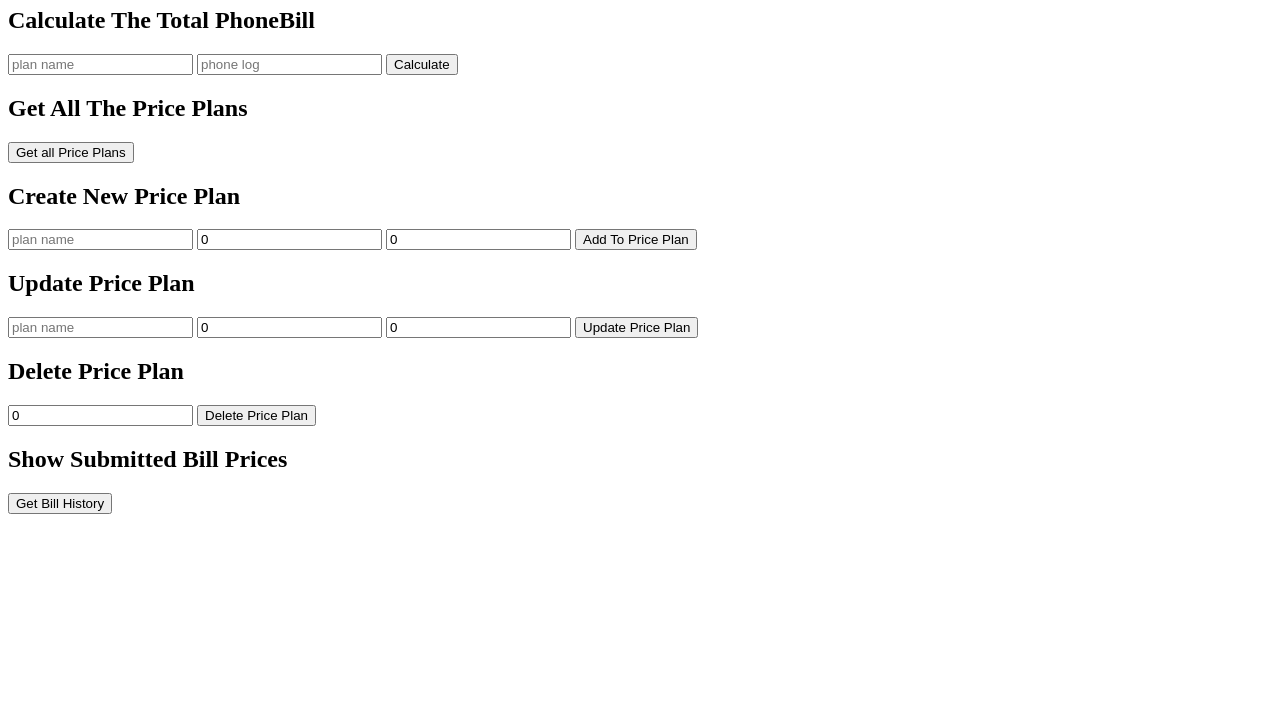
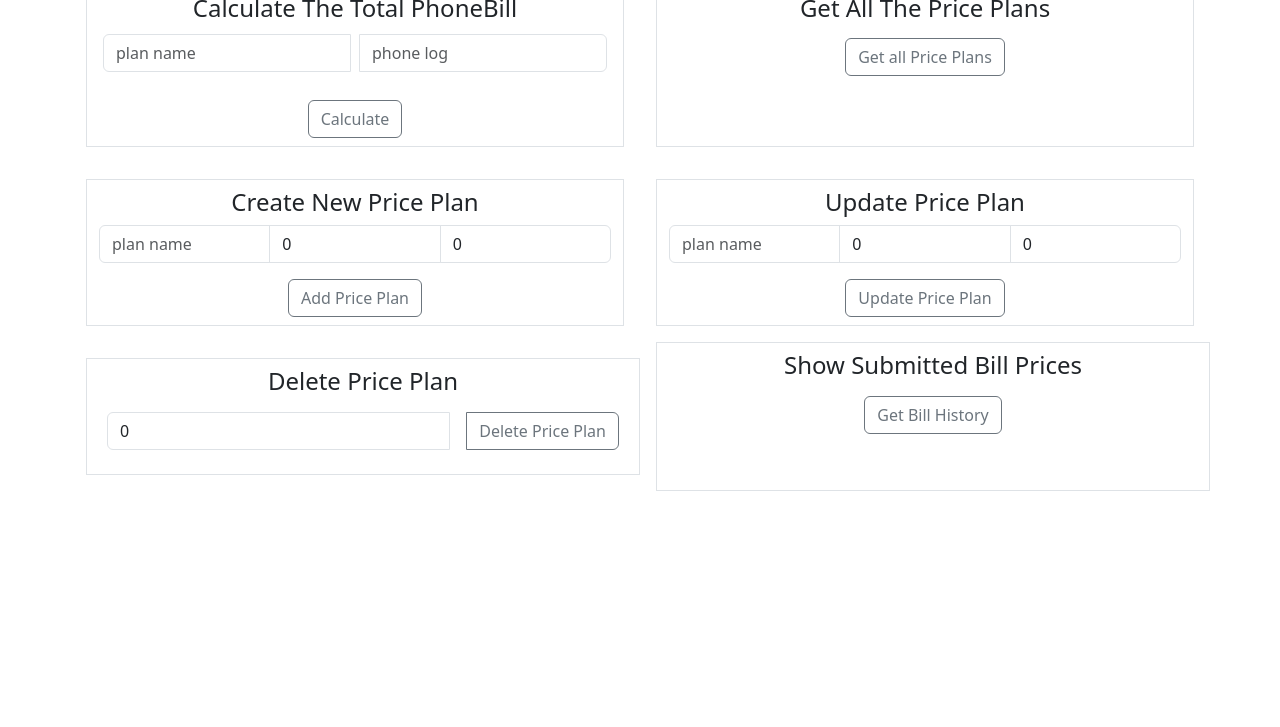
Before and after one commit to AmoMonnanyana/price-plan-sql, a website: page public/index.html in a window 1280 px wide. Shown: the part 73-800 px from the top of the page. Drawn offline with nearby package versions, Linux system fonts and the light colour scheme.

Commit message:
styles in progress

```diff
--- a/public/index.html
+++ b/public/index.html
@@ -5,27 +5,38 @@
     <meta name="viewport" content="width=device-width, initial-scale=1.0">
     <script src="//unpkg.com/alpinejs" defer></script>
     <script src="https://cdnjs.cloudflare.com/ajax/libs/axios/1.4.0/axios.min.js" integrity="sha512-uMtXmF28A2Ab/JJO2t/vYhlaa/3ahUOgj1Zf27M5rOo8/+fcTUVH0/E0ll68njmjrLqOBjXM3V9NiPFL5ywWPQ==" crossorigin="anonymous" referrerpolicy="no-referrer"></script>
+    <link href="https://cdn.jsdelivr.net/npm/bootstrap@5.3.1/dist/css/bootstrap.min.css" rel="stylesheet" integrity="sha384-4bw+/aepP/YC94hEpVNVgiZdgIC5+VKNBQNGCHeKRQN+PtmoHDEXuppvnDJzQIu9" crossorigin="anonymous">
+    <script src="https://cdn.jsdelivr.net/npm/@popperjs/core@2.11.8/dist/umd/popper.min.js" integrity="sha384-I7E8VVD/ismYTF4hNIPjVp/Zjvgyol6VFvRkX/vR+Vc4jQkC+hVqc2pM8ODewa9r" crossorigin="anonymous"></script>
+    <script src="https://cdn.jsdelivr.net/npm/bootstrap@5.3.1/dist/js/bootstrap.min.js" integrity="sha384-Rx+T1VzGupg4BHQYs2gCW9It+akI2MM/mndMCy36UVfodzcJcF0GGLxZIzObiEfa" crossorigin="anonymous"></script>
     <script src="api.js"></script>
     <title> Total phonebill</title>
 </head>
 <body x-data="phoneBill">
-    <h1>Total Phonebill</h1>
-    <section>
-        <h2>Calculate The Total PhoneBill</h2>
-        <input type="text" x-model="price_plan" placeholder="plan name">
-        <input type="text" x-model="actions" placeholder="phone log">
-        <button @click="calculateBill">Calculate</button><br>
-        <span x-show="showTotal" x-transition>
-         <label for="totalPhoneBill">Total Bill = </label>
-        <input x-model="totalPhoneBill" id="totalPhoneBill" value="totalPhoneBill">
-        </span>
+    <h3>Total Phonebill</h3>
 
-    </section>
+    <div class="container text-center">
+        <div class="row">
+          <div class="col border m-3">
 
             <section>
-        <h2>Get All The Price Plans</h2>
-        <button @click="getAllPricePlans">Get all Price Plans</button>
-        <table x-show="viewPlans" x-transition>
+                <h4 class="m-2">Calculate The Total PhoneBill</h4>
+                <div class="input-group mb-3">
+                <input  class="m-1 form-control" type="text" x-model="price_plan" placeholder="plan name">
+                <input  class="m-1 form-control" type="text" x-model="actions" placeholder="phone log">
+                </div>
+                <button class="m-2 btn btn-outline-secondary" type="button" @click="calculateBill">Calculate</button>
+                <p class="m-2" x-show="showTotal" x-transition>
+                <span x-text=" 'Total Bill = ' + totalPhoneBill"></span>
+                </p>
+            </section>
+          </div>
+
+          <div class="col border m-3">
+
+            <section>
+                <h4 class="m-2">Get All The Price Plans</h4>
+                <button class="m-2 btn btn-outline-secondary" type="button" @click="getAllPricePlans">Get all Price Plans</button>
+                <table class="table" x-show="viewPlans" x-transition>
                     <head>
                         <tr>
                             <td>Id</td>
@@ -46,37 +57,60 @@
                     </tbody>
                 </table>
             </section>
+          </div>
+        </div>
+
+        <div class="row">
+            <div class="col border m-3">
 
               <section>
-        <h2>Create New Price Plan</h2>
-        <input type="text" placeholder="plan name" x-model="newPlanName">
-        <input type="number" placeholder="call cost" x-model="newCallCost">
-        <input type="number" placeholder="sms cost" x-model="newSmsCost">
-        <button @click="addNewPlan">Add To Price Plan</button>
-        <div x-text="newMessage"></div>
+                <h4 class="m-2">Create New Price Plan</h4>
+                <div class="input-group mb-3">
+                <input type="text" class="form-control" placeholder="plan name" x-model="newPlanName" >
+                <input type="number" class="form-control" placeholder="call cost" x-model="newCallCost">
+                <input type="number" class="form-control" placeholder="sms cost" x-model="newSmsCost" >
+              </div>
+              <button class="btn btn-outline-secondary" type="button" @click="addNewPlan">Add Price Plan</button>
+              <div class="m-2" x-text="newMessage"></div>
             </section>
+            </div>
+
+
+            <div class="col border m-3">
 
                 <section>
-        <h2>Update Price Plan</h2>
-        <input type="text" placeholder="plan name" x-model="updatename">
-        <input type="number" placeholder="call cost" x-model="updateCallCost">
-        <input type="number" placeholder="sms cost" x-model="updateSmsCost">
-        <button @click="updatePlan">Update Price Plan</button>
-        <div x-text="updateMessage"></div>
+                    <h4 class="m-2">Update Price Plan</h4>
+                    <div class="input-group mb-3">
+                    <input  type="text" class="form-control" placeholder="plan name" x-model="updatename">
+                    <input  type="number" class=" form-control" placeholder="call cost" x-model="updateCallCost">
+                    <input  type="number" class="form-control"placeholder="sms cost" x-model="updateSmsCost">
+                    </div>
+                    <button class="btn btn-outline-secondary" type="button" @click="updatePlan">Update Price Plan</button>
+                    <div class="m-2" x-text="updateMessage"></div>
                 </section>
+            </div>
+          </div>
+
+          <div class="row">
+            <div class="col border m-3">
 
               <section>
-        <h2>Delete Price Plan</h2>
-        <input type="number" placeholder="plan Id" x-model="planId">
-        <button @click="deletePlan"> Delete Price Plan</button>
-        <div x-text="deleteMessage"></div>
+                <h4 class="m-2">Delete Price Plan</h4>
+                <div class="input-group mb-3">
+                <input class="m-2 form-control" type="number" placeholder="plan Id" x-model="planId">
+                <button class="m-2 btn btn-outline-secondary" type="button" @click="deletePlan"> Delete Price Plan</button>
+                </div>
+                <div class="m-2" x-text="deleteMessage"></div>
             </section>
+            </div>
+
+            <div class="col border">
 
                 <section>
-        <h2>Show Submitted Bill Prices</h2>
-        <Button @click="getBillHistory">Get Bill History</Button>
+                    <h4 class="m-2">Show Submitted Bill Prices</h4>
+                    <Button class="m-2 btn btn-outline-secondary" type="button" @click="getBillHistory">Get Bill History</Button>
 
-       <table x-show="showHistory" x-transion>
+                   <table  class="table" x-show="showHistory" x-transion>
                     <thead>
                         <tr>
                             <td>Price Plan</td>
@@ -105,8 +139,11 @@
                         </template>
                         </td>
                     </tbody>
-
                    </table>
                 </section>
+            </div>
+          </div>
+    </div>
+
 </body>
 </html>
```
Lines whose indentation alone changed are shown as unchanged.
